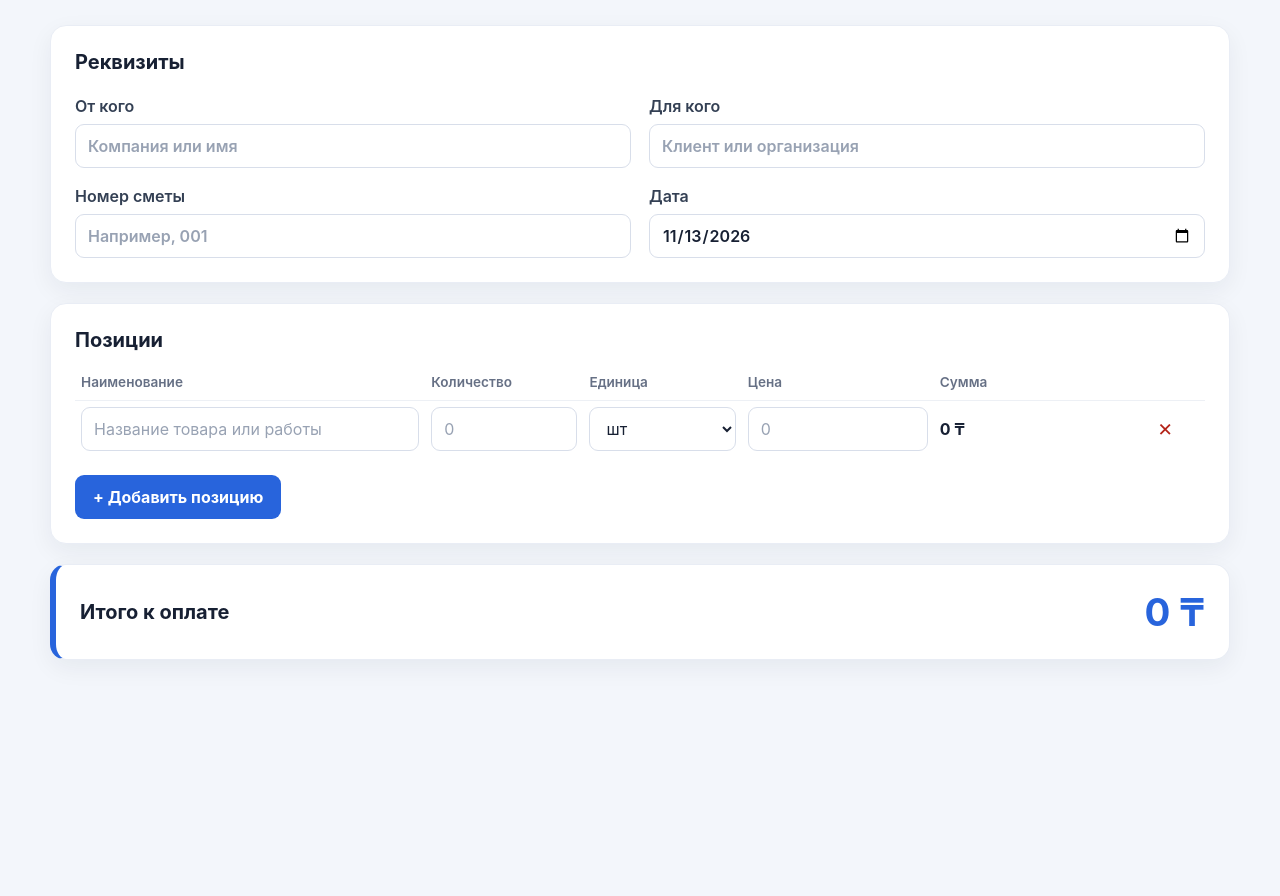
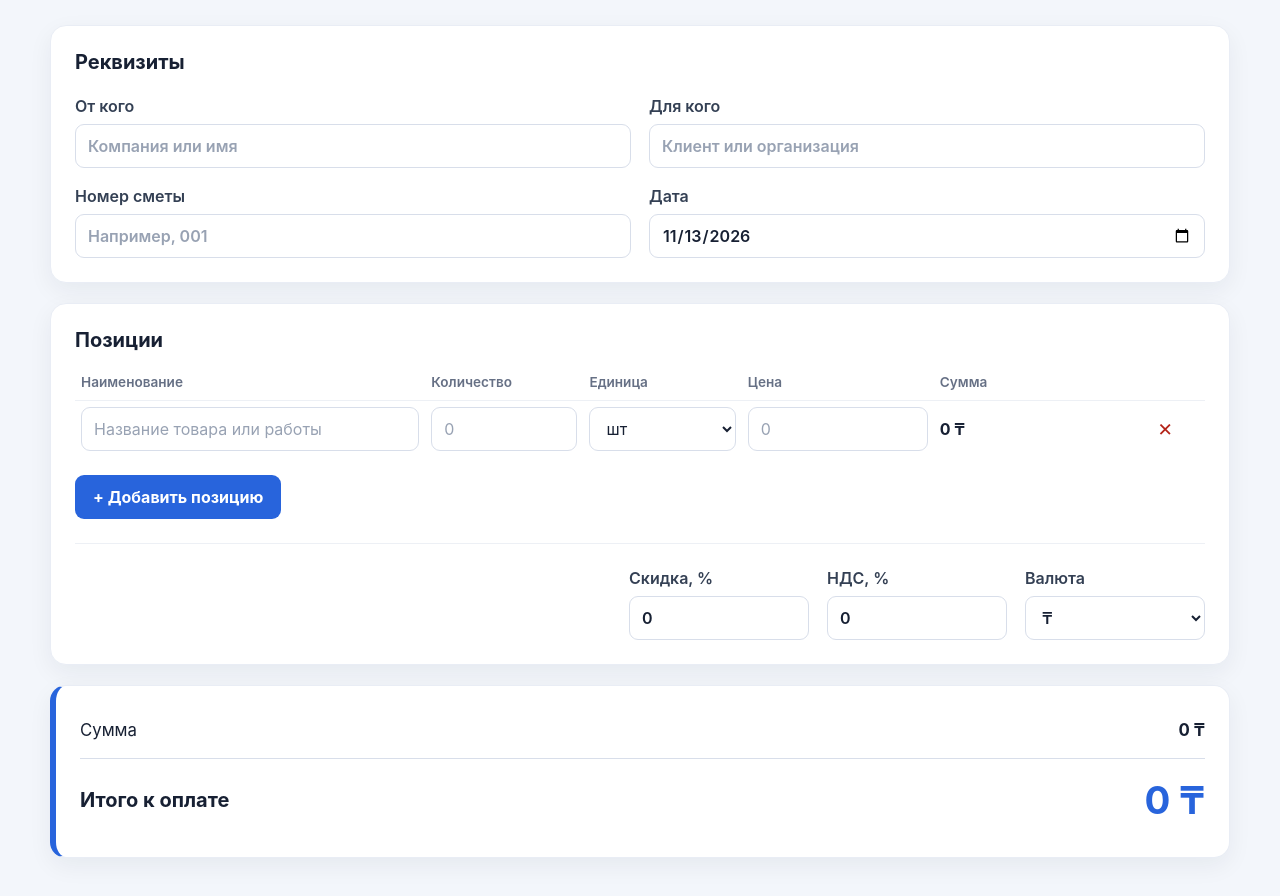
Before and after one commit to alkaliyev/smeta, a plain HTML site: page index.html in a window 1280 px wide. Shown: the part 132-1028 px from the top of the page. Before the commit the page ends 876 px from the top, so only its background shows below. Drawn offline with Linux system fonts and the light colour scheme.

Commit message:
добавить скидку, ндс и валюту

```diff
--- a/index.html
+++ b/index.html
@@ -53,11 +53,48 @@
         </table>
       </div>
       <button class="add-button" id="add-item" type="button">+ Добавить позицию</button>
+      <div class="calculation-settings">
+        <label class="field">
+          <span>Скидка, %</span>
+          <input type="text" id="discount-rate" inputmode="decimal" value="0">
+        </label>
+        <label class="field">
+          <span>НДС, %</span>
+          <input type="text" id="vat-rate" inputmode="decimal" value="0">
+        </label>
+        <label class="field">
+          <span>Валюта</span>
+          <select id="currency">
+            <option value="₸">₸</option>
+            <option value="₽">₽</option>
+            <option value="$">$</option>
+            <option value="€">€</option>
+          </select>
+        </label>
+      </div>
     </section>
 
-    <section class="total-card" aria-live="polite">
-      <span>Итого к оплате</span>
-      <strong id="grand-total">0 ₸</strong>
+    <section class="total-card" aria-label="Итоги сметы" aria-live="polite">
+      <div class="summary-row">
+        <span>Сумма</span>
+        <strong id="subtotal">0 ₸</strong>
+      </div>
+      <div class="summary-row" id="discount-row" hidden>
+        <span>Скидка</span>
+        <strong id="discount-total">0 ₸</strong>
+      </div>
+      <div class="summary-row" id="discounted-row" hidden>
+        <span>Сумма со скидкой</span>
+        <strong id="discounted-total">0 ₸</strong>
+      </div>
+      <div class="summary-row" id="vat-row" hidden>
+        <span>НДС</span>
+        <strong id="vat-total">0 ₸</strong>
+      </div>
+      <div class="summary-row grand-total-row">
+        <span>Итого к оплате</span>
+        <strong id="grand-total">0 ₸</strong>
+      </div>
     </section>
   </main>
 
--- a/script.js
+++ b/script.js
@@ -1,6 +1,16 @@
 const itemsBody = document.querySelector("#items");
 const itemTemplate = document.querySelector("#item-template");
 const addItemButton = document.querySelector("#add-item");
+const discountRate = document.querySelector("#discount-rate");
+const vatRate = document.querySelector("#vat-rate");
+const currency = document.querySelector("#currency");
+const subtotalElement = document.querySelector("#subtotal");
+const discountRow = document.querySelector("#discount-row");
+const discountTotal = document.querySelector("#discount-total");
+const discountedRow = document.querySelector("#discounted-row");
+const discountedTotal = document.querySelector("#discounted-total");
+const vatRow = document.querySelector("#vat-row");
+const vatTotal = document.querySelector("#vat-total");
 const grandTotal = document.querySelector("#grand-total");
 const estimateDate = document.querySelector("#estimate-date");
 
@@ -24,17 +34,17 @@ function parseNumber(value) {
 }
 
 function formatMoney(value) {
-  const safeValue = Number.isFinite(value) ? value : 0;
+  const safeValue = Number.isFinite(value) ? Math.round(value) : 0;
   const formatted = safeValue.toLocaleString("ru-RU", {
     minimumFractionDigits: 0,
-    maximumFractionDigits: 2
+    maximumFractionDigits: 0
   });
 
-  return `${formatted.replace(/[\u00a0\u202f]/g, " ")} ₸`;
+  return `${formatted.replace(/[\u00a0\u202f]/g, " ")} ${currency.value}`;
 }
 
 function updateTotals() {
-  let total = 0;
+  let subtotal = 0;
 
   itemsBody.querySelectorAll(".item-row").forEach((row) => {
     const quantity = parseNumber(row.querySelector(".item-quantity").value);
@@ -43,10 +53,27 @@ function updateTotals() {
     const safeRowTotal = Number.isFinite(rowTotal) ? rowTotal : 0;
 
     row.querySelector(".item-total").textContent = formatMoney(safeRowTotal);
-    total += safeRowTotal;
+    subtotal += safeRowTotal;
   });
 
+  const roundedSubtotal = Math.round(subtotal);
+  const safeDiscountRate = Math.max(0, parseNumber(discountRate.value));
+  const safeVatRate = Math.max(0, parseNumber(vatRate.value));
+  const discount = Math.round(roundedSubtotal * safeDiscountRate / 100);
+  const afterDiscount = roundedSubtotal - discount;
+  const vat = Math.round(afterDiscount * safeVatRate / 100);
+  const total = afterDiscount + vat;
+
+  subtotalElement.textContent = formatMoney(roundedSubtotal);
+  discountTotal.textContent = formatMoney(-discount);
+  discountedTotal.textContent = formatMoney(afterDiscount);
+  vatTotal.textContent = formatMoney(vat);
   grandTotal.textContent = formatMoney(total);
+
+  const hasDiscount = discount !== 0;
+  discountRow.hidden = !hasDiscount;
+  discountedRow.hidden = !hasDiscount;
+  vatRow.hidden = vat === 0;
 }
 
 function addItem({ focus = true } = {}) {
@@ -98,6 +125,9 @@ itemsBody.addEventListener("keydown", (event) => {
 });
 
 addItemButton.addEventListener("click", () => addItem());
+discountRate.addEventListener("input", updateTotals);
+vatRate.addEventListener("input", updateTotals);
+currency.addEventListener("change", updateTotals);
 
 estimateDate.value = getToday();
 addItem({ focus: false });
--- a/styles.css
+++ b/styles.css
@@ -15,6 +15,10 @@
 
 * {
   box-sizing: border-box;
+}
+
+[hidden] {
+  display: none !important;
 }
 
 body {
@@ -193,20 +197,44 @@ td {
   background: var(--accent-dark);
 }
 
+.calculation-settings {
+  display: grid;
+  grid-template-columns: repeat(3, minmax(0, 180px));
+  gap: 18px;
+  justify-content: end;
+  margin-top: 24px;
+  padding-top: 24px;
+  border-top: 1px solid #edf0f5;
+}
+
 .total-card {
+  border-left: 6px solid var(--accent);
+}
+
+.summary-row {
   display: flex;
   align-items: center;
   justify-content: space-between;
   gap: 24px;
-  border-left: 6px solid var(--accent);
+  padding: 10px 0;
+  font-size: 1.05rem;
+}
+
+.summary-row strong {
+  white-space: nowrap;
+}
+
+.grand-total-row {
+  margin-top: 8px;
+  padding-top: 18px;
+  border-top: 1px solid var(--border);
   font-size: 1.25rem;
   font-weight: 700;
 }
 
-.total-card strong {
+.grand-total-row strong {
   color: var(--accent);
   font-size: clamp(1.7rem, 4vw, 2.4rem);
-  white-space: nowrap;
 }
 
 .visually-hidden {
@@ -291,7 +319,16 @@ td {
     margin-top: 2px;
   }
 
-  .total-card {
+  .calculation-settings {
+    grid-template-columns: 1fr;
+    gap: 14px;
+  }
+
+  .summary-row {
+    gap: 16px;
+  }
+
+  .grand-total-row {
     align-items: flex-start;
     flex-direction: column;
     gap: 8px;
```
Also changed, not shown: 1 other file.
